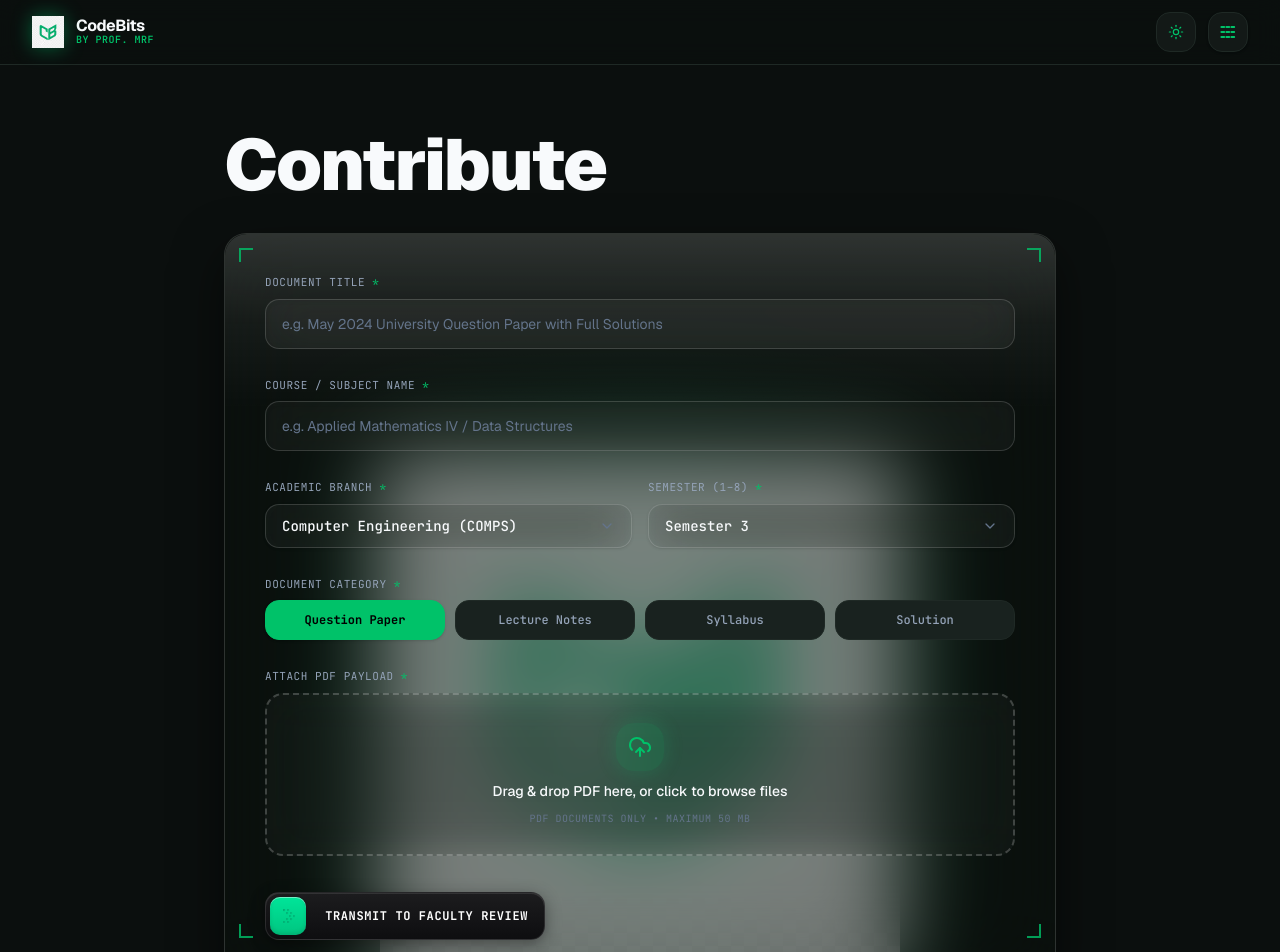
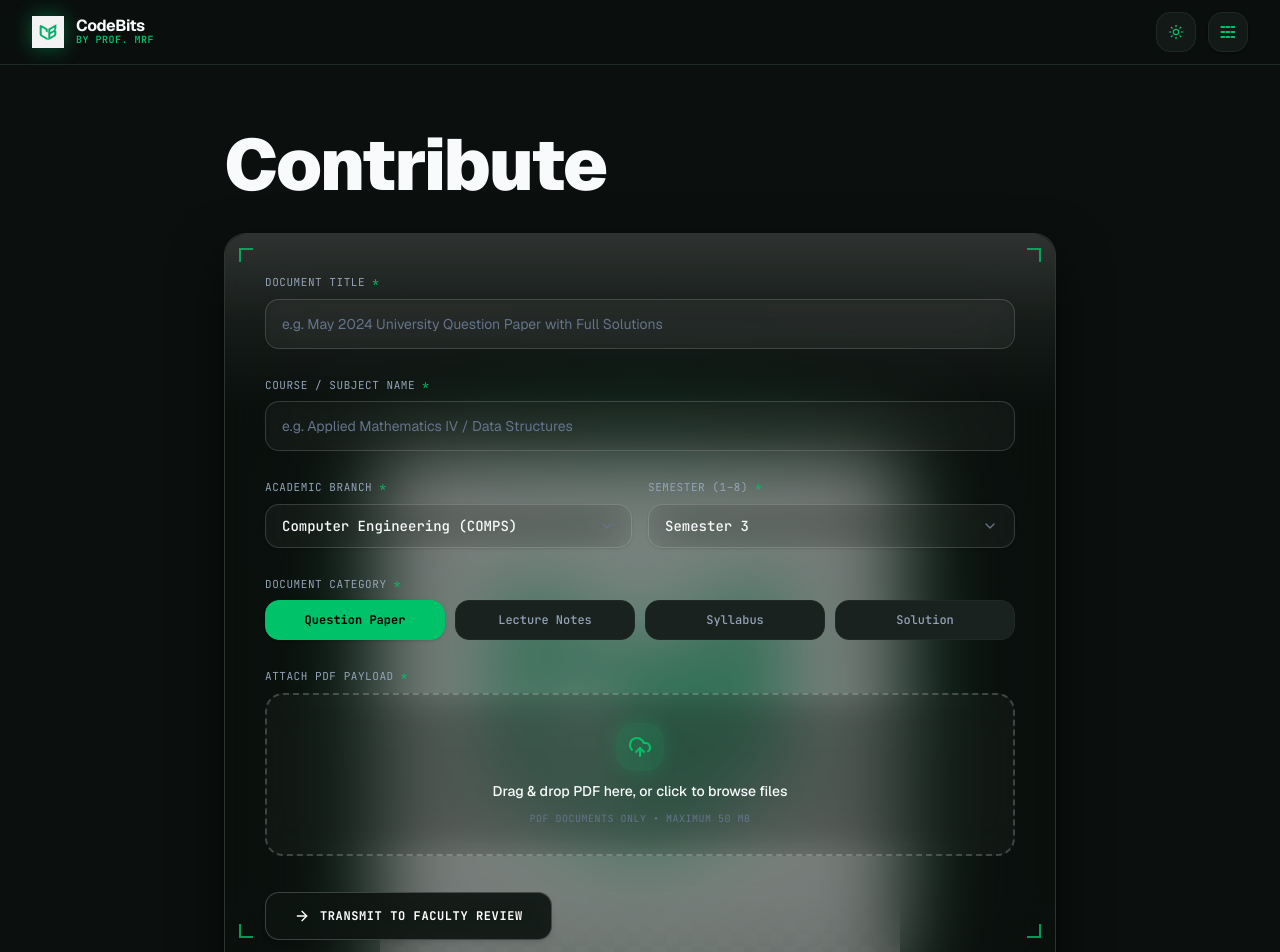
Before and after one commit to rehan-1002/CODEBITS, a Next.js app in the folder codebits/: page /upload in a window 1280 px wide. Shown: the top 952 px of the page. Built offline with nearby package versions, Linux system fonts and the light colour scheme.

Commit message:
fix(upload): resolve dropdown z-index stacking glitch and integrate 21st.dev FlowHoverButton animation

```diff
--- /dev/null
+++ b/codebits/components/ui/flow-hover-button.tsx
@@ -0,0 +1,61 @@
+"use client";
+
+import React from "react";
+import { cn } from "@/lib/utils";
+
+export interface FlowHoverButtonProps
+  extends React.ButtonHTMLAttributes<HTMLButtonElement> {
+  icon?: React.ReactNode;
+  children?: React.ReactNode;
+  variant?: "default" | "brand";
+}
+
+/**
+ * FlowHoverButton
+ * Implementation of https://21st.dev/@vaib215/components/flow-hover-button
+ * Features a circular fluid flow wave that sweeps smoothly across the button surface on hover.
+ */
+export const FlowHoverButton = React.forwardRef<
+  HTMLButtonElement,
+  FlowHoverButtonProps
+>(({ className, icon, children, variant = "brand", disabled, ...props }, ref) => {
+  const isBrand = variant === "brand";
+
+  return (
+    <button
+      ref={ref}
+      disabled={disabled}
+      className={cn(
+        // Base button structure & fluid flow container
+        "group relative flex items-center justify-center gap-2.5 overflow-hidden rounded-xl border px-7 py-3.5 font-mono text-xs font-bold uppercase tracking-wider transition-all duration-500 active:scale-95 hover:scale-[1.02] cursor-pointer select-none disabled:opacity-50 disabled:pointer-events-none disabled:hover:scale-100",
+        // Isolated stacking context for the before element
+        "z-10 isolate",
+        // Fluid circular flow shape positioned at bottom-right
+        "before:absolute before:inset-0 before:-z-10 before:translate-x-[150%] before:translate-y-[150%] before:scale-[2.5] before:rounded-[100%] before:content-[''] before:transition-transform before:duration-1000 ease-out",
+        // Hover trigger for the fluid sweep
+        "hover:before:translate-x-[0%] hover:before:translate-y-[0%]",
+        // Variant styling
+        isBrand
+          ? [
+              // CodeBits Brand Theme
+              "border-black/15 dark:border-white/20 bg-white/70 dark:bg-[#0E1612]/90 text-[var(--text-primary)] dark:text-white backdrop-blur-md shadow-md",
+              "before:bg-[var(--brand-primary,#00C269)] hover:text-[#06110A] hover:border-[var(--brand-primary)] hover:shadow-[0_0_30px_rgba(0,194,105,0.45)]",
+            ]
+          : [
+              // Default Zinc Theme (from 21st.dev original)
+              "border-zinc-300 dark:border-zinc-700 bg-zinc-100 dark:bg-zinc-800 text-zinc-800 dark:text-zinc-200",
+              "before:bg-zinc-800 dark:before:bg-zinc-200 hover:text-zinc-100 dark:hover:text-zinc-900",
+            ],
+        className
+      )}
+      {...props}
+    >
+      {icon && <span className="shrink-0 transition-transform duration-300 group-hover:scale-110">{icon}</span>}
+      <span className="relative z-10 transition-colors duration-300">{children}</span>
+    </button>
+  );
+});
+
+FlowHoverButton.displayName = "FlowHoverButton";
+export const Button = FlowHoverButton;
+export default FlowHoverButton;
--- a/codebits/components/upload/ResourceUploadForm.tsx
+++ b/codebits/components/upload/ResourceUploadForm.tsx
@@ -11,10 +11,11 @@ import {
   CheckCircle2,
   GraduationCap,
   BookOpen,
+  ArrowRight,
 } from "lucide-react";
 import { AcademicBranch, AcademicSemester, DocumentCategory } from "@/types/resources";
 import { AnimatedFilterDropdown, FilterDropdownOption } from "@/components/ui/animated-filter-dropdown";
-import { AntiMetalButton } from "@/components/ui/anti-metal-button";
+import { FlowHoverButton } from "@/components/ui/flow-hover-button";
 import { HoverButton } from "@/components/ui/hover-button";
 
 const BRANCH_OPTIONS: FilterDropdownOption[] = [
@@ -154,25 +155,27 @@ export function ResourceUploadForm() {
             <div><span className="text-[var(--text-muted)]">FILE:</span> <span className="text-[var(--text-primary)] font-semibold">{file?.name} ({(file?.size ? file.size / 1024 : 0).toFixed(1)} KB)</span></div>
           </div>
 
-          {/* Vault-style AntiMetalButton for Reset */}
+          {/* 21st.dev FlowHoverButton for Reset Action */}
           <div className="pt-2 relative z-10 flex justify-center">
-            <AntiMetalButton
+            <FlowHoverButton
               onClick={() => {
                 setSubmitted(false);
                 setSubject("");
                 setTitle("");
                 setFile(null);
               }}
-              label="SUBMIT ANOTHER DOCUMENT"
+              icon={<ArrowRight className="w-4 h-4" />}
               className="h-12 min-w-[260px]"
-            />
+            >
+              SUBMIT ANOTHER DOCUMENT
+            </FlowHoverButton>
           </div>
         </div>
       ) : (
         /* Authentic Liquid Glass HUD Form */
         <form
           onSubmit={handleSubmit}
-          className="relative z-10 backdrop-blur-2xl bg-white/40 dark:bg-[#0B120E]/40 border border-white/60 dark:border-white/15 shadow-[0_8px_32px_0_rgba(0,0,0,0.08)] dark:shadow-[0_20px_50px_rgba(0,0,0,0.5)] rounded-3xl p-6 sm:p-10 space-y-7 overflow-hidden"
+          className="relative z-10 backdrop-blur-2xl bg-white/40 dark:bg-[#0B120E]/40 border border-white/60 dark:border-white/15 shadow-[0_8px_32px_0_rgba(0,0,0,0.08)] dark:shadow-[0_20px_50px_rgba(0,0,0,0.5)] rounded-3xl p-6 sm:p-10 space-y-7"
         >
           {/* Top Specular Glass Reflection Sheen */}
           <div className="absolute inset-x-0 top-0 h-44 bg-gradient-to-b from-white/35 dark:from-white/15 via-white/5 to-transparent rounded-t-3xl pointer-events-none" />
@@ -220,8 +223,12 @@ export function ResourceUploadForm() {
             />
           </div>
 
-          {/* Branch & Semester Grid with Animated Spring Dropdowns */}
-          <div className="grid grid-cols-1 sm:grid-cols-2 gap-4 relative z-10">
+          {/*
+            Branch & Semester Grid:
+            Elevated to z-40 so the spring-animated dropdown menu floats on top of
+            subsequent form rows (Document Category and PDF Dropzone) with zero clipping or overlap!
+          */}
+          <div className="grid grid-cols-1 sm:grid-cols-2 gap-4 relative z-40">
             <div className="space-y-2">
               <label className="block text-[11px] font-mono text-[var(--text-secondary)] tracking-wider">
                 ACADEMIC BRANCH <span className="text-[var(--brand-primary)]">*</span>
@@ -253,8 +260,8 @@ export function ResourceUploadForm() {
             </div>
           </div>
 
-          {/* Document Category Liquid Glass Selector with Academic Vault HoverButtons */}
-          <div className="space-y-2 relative z-10">
+          {/* Document Category Liquid Glass Selector with Academic Vault HoverButtons (z-20) */}
+          <div className="space-y-2 relative z-20">
             <label className="block text-[11px] font-mono text-[var(--text-secondary)] tracking-wider">
               DOCUMENT CATEGORY <span className="text-[var(--brand-primary)]">*</span>
             </label>
@@ -272,7 +279,7 @@ export function ResourceUploadForm() {
             </div>
           </div>
 
-          {/* PDF File Dropzone */}
+          {/* PDF File Dropzone (z-10) */}
           <div className="space-y-2 relative z-10">
             <label className="block text-[11px] font-mono text-[var(--text-secondary)] tracking-wider">
               ATTACH PDF PAYLOAD <span className="text-[var(--brand-primary)]">*</span>
@@ -308,14 +315,16 @@ export function ResourceUploadForm() {
             </div>
           </div>
 
-          {/* Submit Action with Academic Vault AntiMetalButton */}
+          {/* Submit Action with 21st.dev FlowHoverButton (z-10) */}
           <div className="pt-2 relative z-10 flex justify-start">
-            <AntiMetalButton
+            <FlowHoverButton
               type="submit"
               disabled={loading}
-              label={loading ? "TRANSMITTING TO MODERATION..." : "TRANSMIT TO FACULTY REVIEW"}
+              icon={<ArrowRight className="w-4 h-4" />}
               className="w-full sm:w-auto h-12 min-w-[280px]"
-            />
+            >
+              {loading ? "TRANSMITTING TO MODERATION..." : "TRANSMIT TO FACULTY REVIEW"}
+            </FlowHoverButton>
           </div>
         </form>
       )}
```
Also changed, not shown: 1 other file (tests, documents, lock files or other folders).
